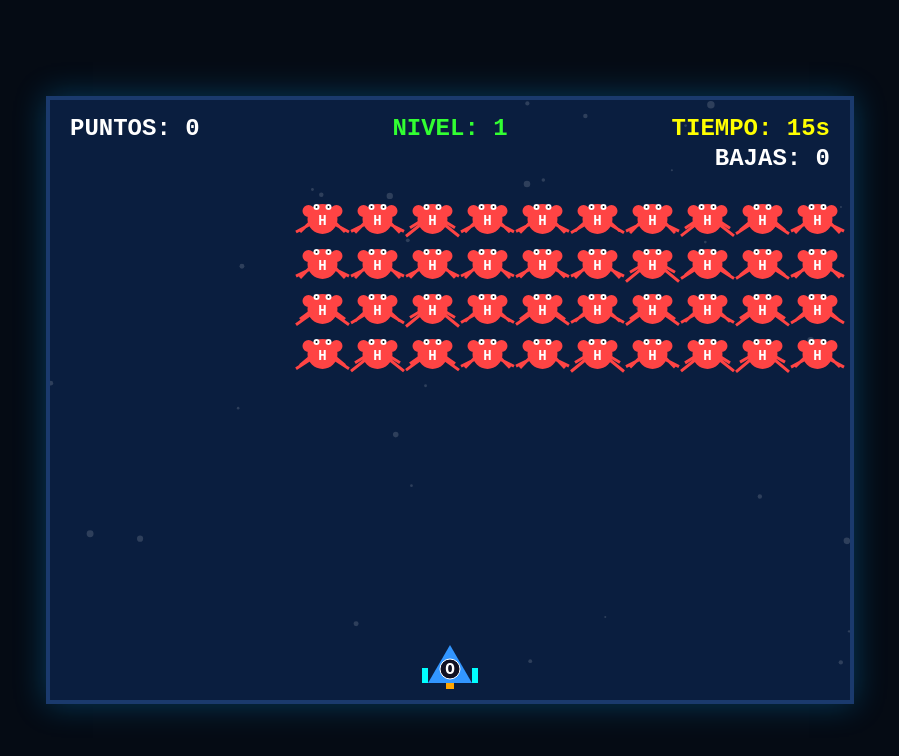
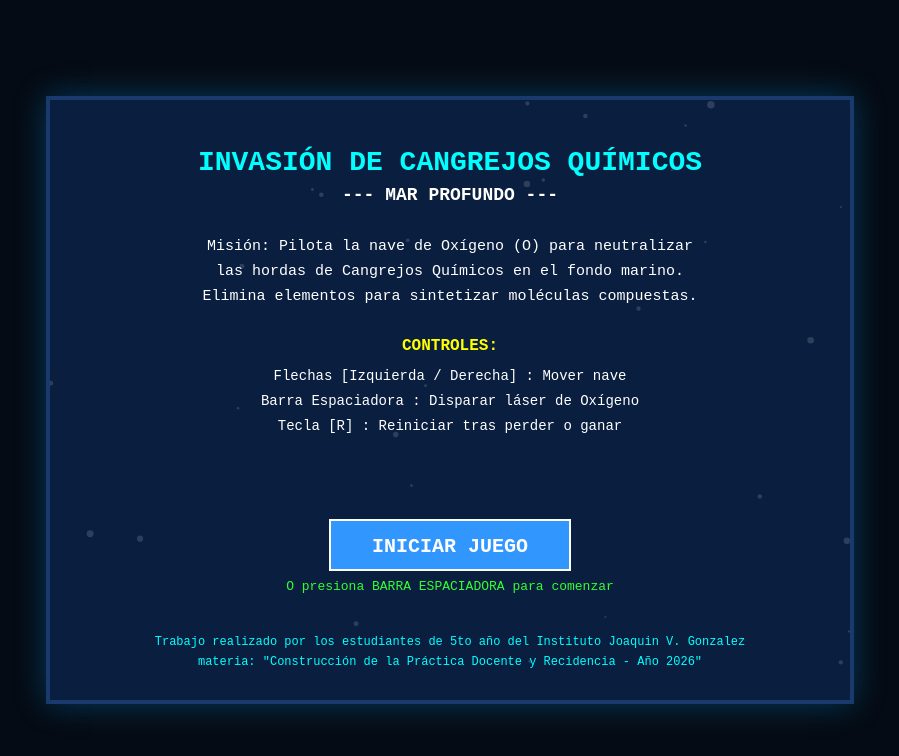
Before and after one commit to jpr2023/quimica, a plain HTML site: page index.html in a window 1280 px wide. Shown: the whole page, without its empty margins (190-1089 px from the left). Drawn offline with Linux system fonts and the light colour scheme.

Commit message:
Replace index.html with new game implementation
Replaced the entire content of index.html with a new version that includes game logic, UI elements, and event handling for a chemical crab invasion game.

```diff
--- a/index.html
+++ b/index.html
@@ -20,6 +20,7 @@
             background-color: #0a1e3f; /* Azul mar profundo */
             border: 4px solid #1a3a6d;
             box-shadow: 0 0 30px rgba(0, 165, 255, 0.3);
+            cursor: pointer;
         }
     </style>
 </head>
@@ -58,9 +59,18 @@ let enemySpeed = 2;
 const enemyDrop = 15;
 
 // Estados del juego
+let inStartMenu = true; // Estado para la pantalla de inicio
 let gameOver = false;
 let gameFinished = false;
 let inTransition = false;
+
+// Botón de Inicio (Propiedades en Canvas)
+const startButton = {
+    x: 280,
+    y: 420,
+    width: 240,
+    height: 50
+};
 
 // Tiempos (en milisegundos)
 let transitionTimer = 0;
@@ -148,7 +158,7 @@ class Enemy {
         this.y = y;
         this.character = character;
         this.color = color;
-        this.width = 45; // Ligeramente más ancho para que "Fe" quepa perfectamente
+        this.width = 45;
         this.height = 30;
         this.animationOffset = Math.random() * 10;
     }
@@ -275,6 +285,11 @@ function createEnemyFleet() {
     levelStartTime = Date.now();
 }
 
+function startGame() {
+    inStartMenu = false;
+    resetGame();
+}
+
 function resetGame() {
     nivel = 1; score = 0; enemiesDestroyed = 0;
     hDestroyed = 0; cDestroyed = 0; feDestroyed = 0;
@@ -291,10 +306,16 @@ function rectCollision(rect1, rect2) {
            rect1.y + rect1.height > rect2.y;
 }
 
-// --- EVENTOS DEL TECLADO ---
+// --- EVENTOS DEL TECLADO Y MOUSE ---
 window.addEventListener("keydown", (e) => {
     keys[e.key] = true;
-    if (e.key === " " && !gameOver && !inTransition && !gameFinished) {
+
+    if (inStartMenu && (e.key === " " || e.key === "Enter")) {
+        startGame();
+        return;
+    }
+
+    if (e.key === " " && !gameOver && !inTransition && !gameFinished && !inStartMenu) {
         lasers.push(new Laser(player.x + player.width / 2, player.y));
     }
     if ((e.key === "r" || e.key === "R") && (gameOver || gameFinished)) {
@@ -303,6 +324,100 @@ window.addEventListener("keydown", (e) => {
 });
 
 window.addEventListener("keyup", (e) => { keys[e.key] = false; });
+
+// Click del mouse para presionar el botón
+canvas.addEventListener("click", (e) => {
+    if (inStartMenu) {
+        const rect = canvas.getBoundingClientRect();
+        const mouseX = e.clientX - rect.left;
+        const mouseY = e.clientY - rect.top;
+
+        if (
+            mouseX >= startButton.x &&
+            mouseX <= startButton.x + startButton.width &&
+            mouseY >= startButton.y &&
+            mouseY <= startButton.y + startButton.height
+        ) {
+            startGame();
+        }
+    }
+});
+
+// Cambiar cursor sobre el botón
+canvas.addEventListener("mousemove", (e) => {
+    if (inStartMenu) {
+        const rect = canvas.getBoundingClientRect();
+        const mouseX = e.clientX - rect.left;
+        const mouseY = e.clientY - rect.top;
+
+        if (
+            mouseX >= startButton.x &&
+            mouseX <= startButton.x + startButton.width &&
+            mouseY >= startButton.y &&
+            mouseY <= startButton.y + startButton.height
+        ) {
+            canvas.style.cursor = "pointer";
+        } else {
+            canvas.style.cursor = "default";
+        }
+    } else {
+        canvas.style.cursor = "default";
+    }
+});
+
+// --- DIBUJAR PANTALLA DE INICIO ---
+function drawStartMenu() {
+    ctx.textAlign = "center";
+
+    // Título
+    ctx.fillStyle = CYAN;
+    ctx.font = "bold 28px 'Courier New'";
+    ctx.fillText("INVASIÓN DE CANGREJOS QUÍMICOS", canvas.width / 2, 70);
+
+    ctx.fillStyle = WHITE;
+    ctx.font = "bold 18px 'Courier New'";
+    ctx.fillText("--- MAR PROFUNDO ---", canvas.width / 2, 100);
+
+    // Explicación
+    ctx.fillStyle = WHITE;
+    ctx.font = "15px 'Courier New'";
+    ctx.fillText("Misión: Pilota la nave de Oxígeno (O) para neutralizar", canvas.width / 2, 150);
+    ctx.fillText("las hordas de Cangrejos Químicos en el fondo marino.", canvas.width / 2, 175);
+    ctx.fillText("Elimina elementos para sintetizar moléculas compuestas.", canvas.width / 2, 200);
+
+    // Controles
+    ctx.fillStyle = YELLOW;
+    ctx.font = "bold 16px 'Courier New'";
+    ctx.fillText("CONTROLES:", canvas.width / 2, 250);
+
+    ctx.fillStyle = WHITE;
+    ctx.font = "14px 'Courier New'";
+    ctx.fillText("Flechas [Izquierda / Derecha] : Mover nave", canvas.width / 2, 280);
+    ctx.fillText("Barra Espaciadora : Disparar láser de Oxígeno", canvas.width / 2, 305);
+    ctx.fillText("Tecla [R] : Reiniciar tras perder o ganar", canvas.width / 2, 330);
+
+    // Botón Iniciar
+    ctx.fillStyle = HERO_BLUE;
+    ctx.fillRect(startButton.x, startButton.y, startButton.width, startButton.height);
+
+    ctx.strokeStyle = WHITE;
+    ctx.lineWidth = 2;
+    ctx.strokeRect(startButton.x, startButton.y, startButton.width, startButton.height);
+
+    ctx.fillStyle = WHITE;
+    ctx.font = "bold 20px 'Courier New'";
+    ctx.fillText("INICIAR JUEGO", canvas.width / 2, startButton.y + 32);
+
+    ctx.fillStyle = GREEN;
+    ctx.font = "13px 'Courier New'";
+    ctx.fillText("O presiona BARRA ESPACIADORA para comenzar", canvas.width / 2, 490);
+
+    // Créditos institucionales
+    ctx.fillStyle = CYAN;
+    ctx.font = "12px 'Courier New'";
+    ctx.fillText("Trabajo realizado por los estudiantes de 5to año del Instituto Joaquin V. Gonzalez", canvas.width / 2, 545);
+    ctx.fillText("materia: \"Construcción de la Práctica Docente y Recidencia - Año 2026\"", canvas.width / 2, 565);
+}
 
 // --- BUCLE PRINCIPAL (LOOP) ---
 function gameLoop() {
@@ -315,6 +430,25 @@ function gameLoop() {
             bubble.y = canvas.height;
             bubble.x = Math.random() * canvas.width;
         }
+    }
+
+    // Renderizar fondo común
+    ctx.fillStyle = "#0a1e3f";
+    ctx.fillRect(0, 0, canvas.width, canvas.height);
+
+    // Dibujar burbujas de fondo
+    ctx.fillStyle = "rgba(255, 255, 255, 0.15)";
+    for (let bubble of bubbles) {
+        ctx.beginPath();
+        ctx.arc(bubble.x, bubble.y, bubble.radius, 0, Math.PI * 2);
+        ctx.fill();
+    }
+
+    // Verificar si estamos en la pantalla de inicio
+    if (inStartMenu) {
+        drawStartMenu();
+        requestAnimationFrame(gameLoop);
+        return;
     }
 
     // 1. Lógica del Juego
@@ -393,17 +527,6 @@ function gameLoop() {
     }
 
     // 2. Renderizado / Pintar Pantalla
-    ctx.fillStyle = "#0a1e3f";
-    ctx.fillRect(0, 0, canvas.width, canvas.height);
-
-    // Dibujar burbujas de fondo
-    ctx.fillStyle = "rgba(255, 255, 255, 0.15)";
-    for (let bubble of bubbles) {
-        ctx.beginPath();
-        ctx.arc(bubble.x, bubble.y, bubble.radius, 0, Math.PI * 2);
-        ctx.fill();
-    }
-
     if (gameFinished) {
         ctx.textAlign = "center";
         ctx.fillStyle = GREEN; ctx.font = "bold 40px 'Courier New'";
@@ -488,8 +611,7 @@ function gameLoop() {
     requestAnimationFrame(gameLoop);
 }
 
-// Inicializar
-createEnemyFleet();
+// Inicializar ciclo de juego
 requestAnimationFrame(gameLoop);
 </script>
 
```
